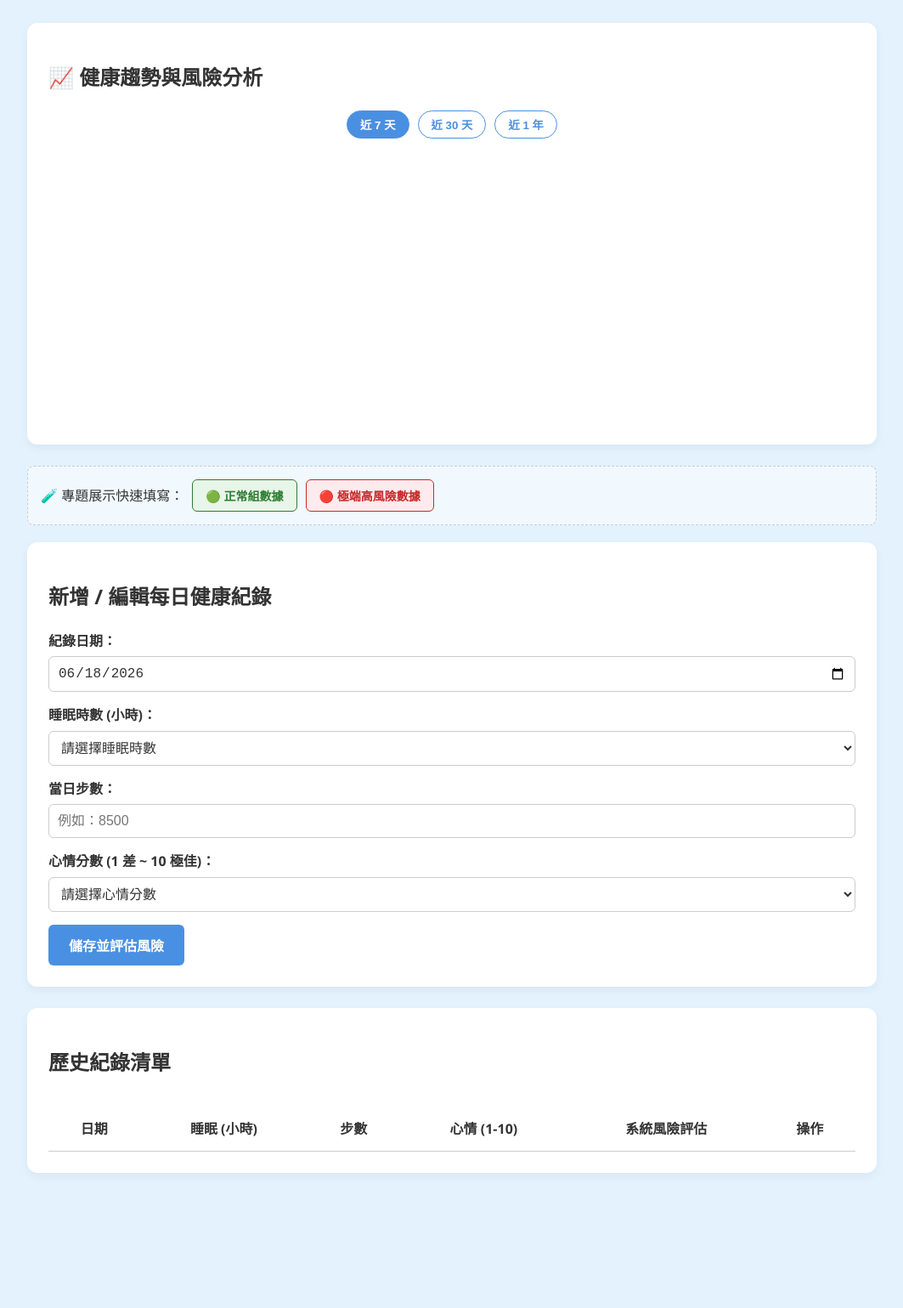
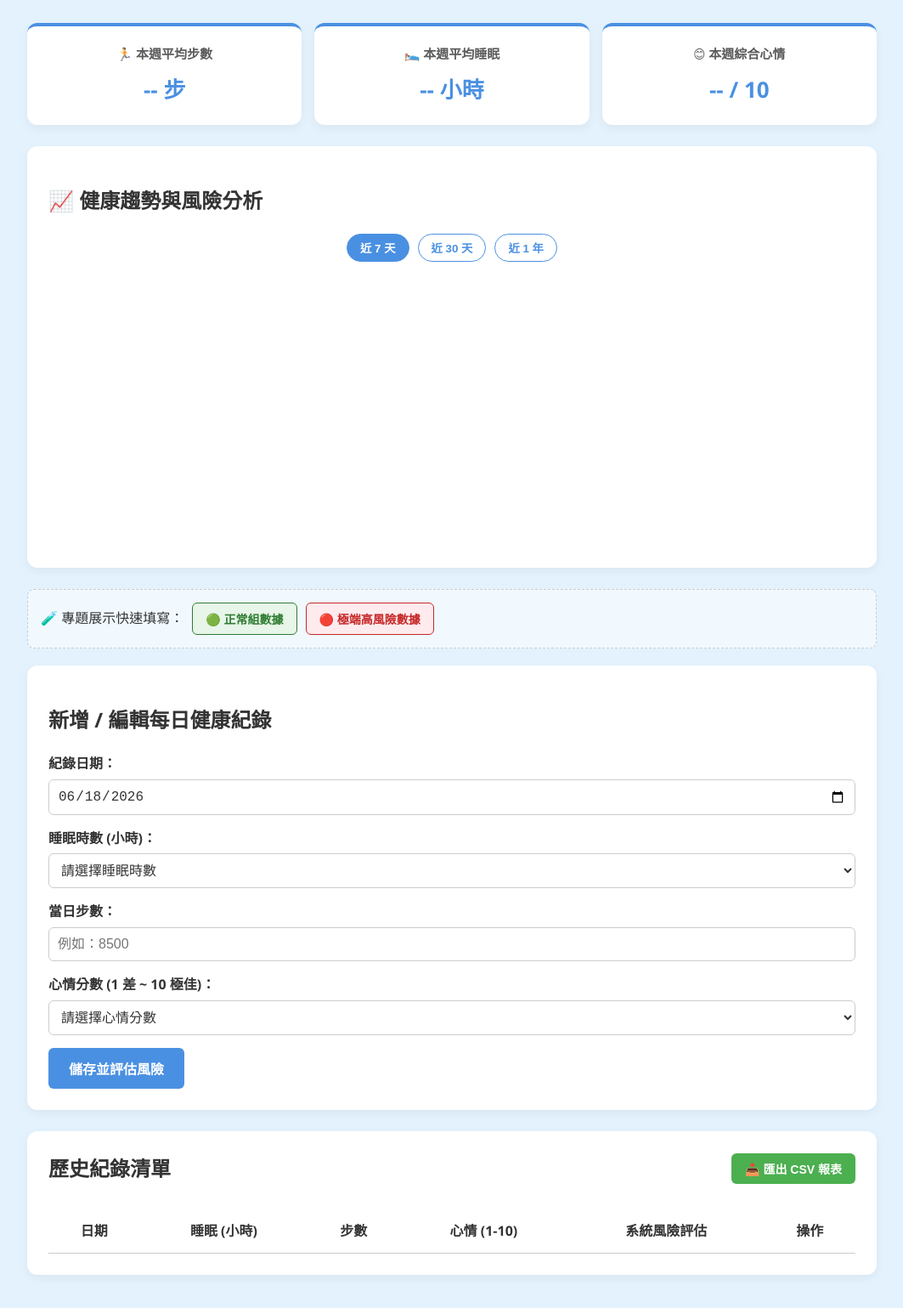
Before and after one commit to wewenlooyee/health, a website: page public/index.html in a window 1280 px wide. Shown: the part 175-1714 px from the top of the page at 85% size, without its empty margins (108-1171 px from the left). Before the commit the page ends 1600 px from the top, so only its background shows below. Drawn offline with nearby package versions, Linux system fonts and the light colour scheme; no server answers.

Commit message:
Update index.html

```diff
--- a/public/index.html
+++ b/public/index.html
@@ -4,7 +4,6 @@
     <meta charset="UTF-8">
     <meta name="viewport" content="width=device-width, initial-scale=1.0">
     <title>智慧健康日誌與風險評估系統</title>
-    <!-- 引入 Chart.js 函式庫 -->
     <script src="https://cdn.jsdelivr.net/npm/chart.js"></script>
     <style>
         /* CSS 變數定義 */
@@ -86,6 +85,27 @@
             transition: background-color 0.4s ease;
         }
 
+        /* ======= 新增：Dashboard 摘要卡片樣式 ======= */
+        .dashboard-summary {
+            display: flex;
+            gap: 15px;
+            margin-bottom: 25px;
+            flex-wrap: wrap;
+        }
+        .summary-card {
+            flex: 1;
+            min-width: 200px;
+            background: var(--card-bg);
+            padding: 20px;
+            border-radius: 12px;
+            box-shadow: 0 4px 12px rgba(0,0,0,0.05);
+            text-align: center;
+            border-top: 4px solid var(--primary-color);
+            transition: background-color 0.4s ease;
+        }
+        .summary-card h3 { margin: 0 0 10px 0; font-size: 15px; color: var(--text-color); opacity: 0.8; }
+        .summary-card p { margin: 0; font-size: 26px; font-weight: bold; color: var(--primary-color); }
+
         /* 貼心話回饋卡片樣式 */
         .caring-message {
             padding: 15px 20px;
@@ -123,6 +143,29 @@
         .btn-demo { padding: 8px 15px; border: none; border-radius: 6px; cursor: pointer; font-weight: 600; font-size: 14px; }
         .btn-demo-low { background-color: var(--badge-low); color: var(--badge-low-text); border: 1px solid var(--badge-low-text); }
         .btn-demo-high { background-color: var(--badge-high); color: var(--badge-high-text); border: 1px solid var(--badge-high-text); }
+
+        /* CSV 匯出按鈕樣式 */
+        .btn-export {
+            background-color: #4CAF50;
+            color: white;
+            border: none;
+            padding: 8px 16px;
+            border-radius: 6px;
+            cursor: pointer;
+            font-weight: bold;
+            font-size: 14px;
+            transition: opacity 0.3s;
+        }
+        .btn-export:hover { opacity: 0.8; }
+
+        /* 表格標題區塊 (讓標題與匯出按鈕並排) */
+        .table-header-flex {
+            display: flex;
+            justify-content: space-between;
+            align-items: center;
+            margin-bottom: 15px;
+        }
+        .table-header-flex h2 { margin: 0; }
 
         .form-group { margin-bottom: 15px; }
         .form-group label { display: block; margin-bottom: 5px; font-weight: 600; }
@@ -163,7 +206,6 @@
 </head>
 <body>
     <div class="container">
-        <!-- 主題設定區域：加入了青色、米色、咖啡色 -->
         <div class="settings-bar">
             <select id="colorThemeSelect" onchange="changeColorTheme(this)">
                 <option value="#4A90E2" data-bg="#E3F2FD">🔵 經典藍</option>
@@ -186,10 +228,23 @@
         </header>
 
         <main>
-            <!-- 貼心話彈出區域 (預設隱藏) -->
             <div id="caringMessage" class="caring-message"></div>
 
-            <!-- 折線圖分析區塊 -->
+            <section class="dashboard-summary">
+                <div class="summary-card">
+                    <h3>🏃 本週平均步數</h3>
+                    <p id="avgSteps">-- 步</p>
+                </div>
+                <div class="summary-card">
+                    <h3>🛌 本週平均睡眠</h3>
+                    <p id="avgSleep">-- 小時</p>
+                </div>
+                <div class="summary-card">
+                    <h3>😊 本週綜合心情</h3>
+                    <p id="avgMood">-- / 10</p>
+                </div>
+            </section>
+
             <section class="card">
                 <h2>📈 健康趨勢與風險分析</h2>
                 <div class="chart-controls">
@@ -265,7 +320,11 @@
             </section>
 
             <section class="card table-section">
-                <h2>歷史紀錄清單</h2>
+                <div class="table-header-flex">
+                    <h2>歷史紀錄清單</h2>
+                    <button class="btn-export" onclick="exportToCSV()">📥 匯出 CSV 報表</button>
+                </div>
+
                 <div class="table-responsive">
                     <table id="logsTable">
                         <thead>
@@ -314,7 +373,7 @@
         function displayCaringMessage(risk) {
             const msgBox = document.getElementById('caringMessage');
             msgBox.style.display = 'block';
-            msgBox.className = 'caring-message'; // 重置所有 class
+            msgBox.className = 'caring-message';
 
             if (risk === '低風險') {
                 msgBox.classList.add('msg-low');
@@ -327,8 +386,81 @@
                 msgBox.innerHTML = '⚠️ 系統評估：高風險。親愛的，身體在抗議囉！請務必讓自己好好睡一覺，必要時尋求幫助。';
             }
 
-            // 畫面平滑捲動到回饋訊息區
             msgBox.scrollIntoView({ behavior: 'smooth', block: 'center' });
+        }
+
+        // ==========================================
+        // ======= 新增：更新 Dashboard 邏輯 =======
+        // ==========================================
+        function updateDashboard(data) {
+            if (!data || data.length === 0) {
+                document.getElementById('avgSteps').innerText = '-- 步';
+                document.getElementById('avgSleep').innerText = '-- 小時';
+                document.getElementById('avgMood').innerText = '-- / 10';
+                return;
+            }
+
+            const today = new Date();
+            // 過濾出近 7 天的數據來計算本週平均
+            const weekLogs = data.filter(log => {
+                const logDate = new Date(log.log_date);
+                const diffDays = (today - logDate) / (1000 * 60 * 60 * 24);
+                return diffDays <= 7;
+            });
+
+            if (weekLogs.length === 0) {
+                document.getElementById('avgSteps').innerText = '-- 步';
+                document.getElementById('avgSleep').innerText = '-- 小時';
+                document.getElementById('avgMood').innerText = '-- / 10';
+                return;
+            }
+
+            let totalSteps = 0, totalSleep = 0, totalMood = 0;
+            weekLogs.forEach(log => {
+                totalSteps += log.steps;
+                totalSleep += log.sleep_hours;
+                totalMood += log.mood_score;
+            });
+
+            const avgSteps = Math.round(totalSteps / weekLogs.length);
+            const avgSleep = (totalSleep / weekLogs.length).toFixed(1);
+            const avgMood = (totalMood / weekLogs.length).toFixed(1);
+
+            // 步數若達標 8000 顯示綠字，低於 5000 顯示紅字，否則顯示主色
+            const stepsEl = document.getElementById('avgSteps');
+            stepsEl.innerText = `${avgSteps.toLocaleString()} 步`;
+            stepsEl.style.color = avgSteps >= 8000 ? '#4CAF50' : (avgSteps < 5000 ? '#F44336' : 'var(--primary-color)');
+
+            document.getElementById('avgSleep').innerText = `${avgSleep} 小時`;
+            document.getElementById('avgMood').innerText = `${avgMood} / 10`;
+        }
+
+        // ==========================================
+        // ======= 新增：匯出 CSV 邏輯 =======
+        // ==========================================
+        function exportToCSV() {
+            if (!globalLogsData || globalLogsData.length === 0) {
+                alert('目前沒有資料可以匯出喔！');
+                return;
+            }
+
+            // 加上 \uFEFF 是為了解決 Excel 開啟 UTF-8 CSV 時會亂碼的問題
+            let csvContent = "data:text/csv;charset=utf-8,\uFEFF";
+            csvContent += "日期,睡眠時數(小時),當日步數,心情分數(1-10),系統風險評估\n";
+
+            globalLogsData.forEach(log => {
+                const row = [log.log_date, log.sleep_hours, log.steps, log.mood_score, log.risk_level];
+                csvContent += row.join(",") + "\n";
+            });
+
+            // 建立虛擬的 <a> 標籤觸發下載
+            const encodedUri = encodeURI(csvContent);
+            const link = document.createElement("a");
+            link.setAttribute("href", encodedUri);
+            link.setAttribute("download", `健康日誌報表_${new Date().toISOString().split('T')[0]}.csv`);
+            document.body.appendChild(link);
+            link.click();
+            document.body.removeChild(link);
         }
 
         // ==========================================
@@ -541,14 +673,12 @@
 
                 if (!response.ok) throw new Error('伺服器處理失敗');
 
-                // 解析後端回傳的 JSON 資料以取得最新的 risk_level
                 const resData = await response.json();
 
                 resetForm();
                 fetchLogs();
                 document.getElementById('logDate').focus();
 
-                // 觸發貼心話顯示
                 displayCaringMessage(resData.risk_level);
 
             } catch (error) {
@@ -560,6 +690,9 @@
             try {
                 const response = await fetch('/health-logs');
                 globalLogsData = await response.json();
+
+                // 更新 Dashboard 統計卡片
+                updateDashboard(globalLogsData);
 
                 tableBody.innerHTML = '';
                 globalLogsData.forEach(log => {
@@ -596,7 +729,7 @@
                 const response = await fetch(`/health-logs/${id}`, { method: 'DELETE' });
                 if (response.ok) {
                     fetchLogs();
-                    document.getElementById('caringMessage').style.display = 'none'; // 刪除時隱藏貼心話
+                    document.getElementById('caringMessage').style.display = 'none';
                 }
                 else alert('刪除失敗');
             } catch (error) { console.error('刪除錯誤:', error); }
```
